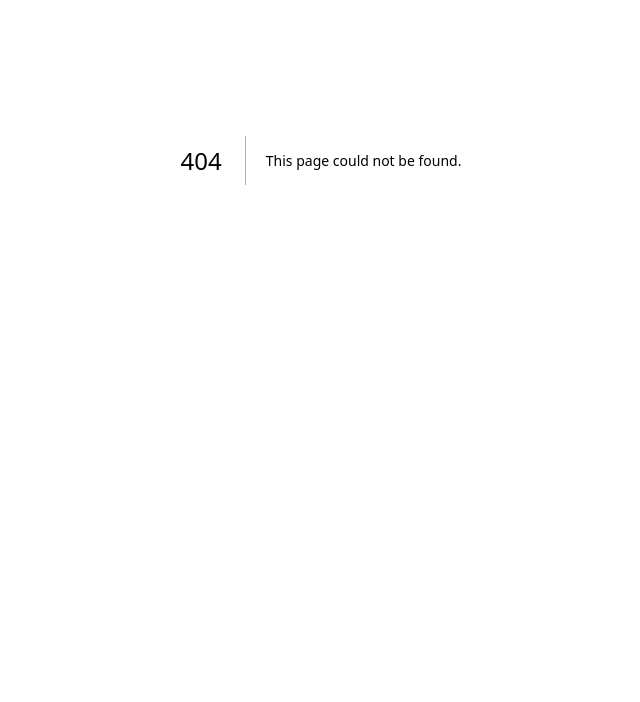
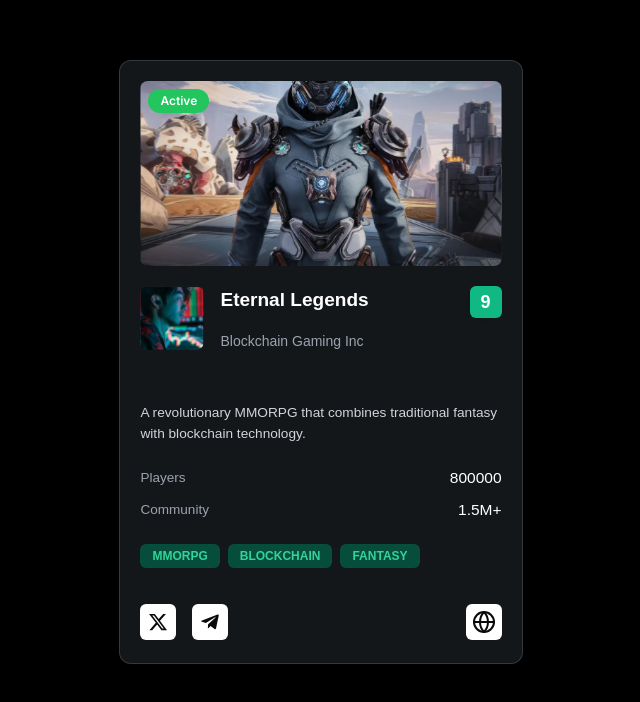
Before and after one commit to ryzen-xp/arcadis, a Next.js app in the folder apps/webapp/: page /testpage in a window 1280 px wide. Before the commit this address had no page. Shown: the part 240-942 px from the top of the page, without its empty margins (319-959 px from the left). Before the commit the page ends 800 px from the top, so only its background shows below. Built offline with nearby package versions, Linux system fonts and the light colour scheme.

Commit message:
Feat reusable game card

```diff
--- a/apps/webapp/app/layout.tsx
+++ b/apps/webapp/app/layout.tsx
@@ -1,30 +1,37 @@
-import type { Metadata } from 'next'
-import { Geist, Geist_Mono } from 'next/font/google'
-import './globals.css'
+import type { Metadata } from "next";
+import { Geist, Geist_Mono, Inter } from "next/font/google";
+import "./globals.css";
 
 const geistSans = Geist({
-	variable: '--font-geist-sans',
-	subsets: ['latin'],
-})
+  variable: "--font-geist-sans",
+  subsets: ["latin"],
+});
 
 const geistMono = Geist_Mono({
-	variable: '--font-geist-mono',
-	subsets: ['latin'],
-})
+  variable: "--font-geist-mono",
+  subsets: ["latin"],
+});
+
+const inter = Inter({
+  variable: "--font-inter",
+  subsets: ["latin"],
+});
 
 export const metadata: Metadata = {
-	title: 'Create Next App',
-	description: 'Generated by create next app',
-}
+  title: "Create Next App",
+  description: "Generated by create next app",
+};
 
 export default function RootLayout({
-	children,
-}: Readonly<{
-	children: React.ReactNode
-}>) {
-	return (
-		<html lang="en">
-			<body className={`${geistSans.variable} ${geistMono.variable} antialiased`}>{children}</body>
-		</html>
-	)
+  children,
+}: Readonly<{ children: React.ReactNode }>) {
+  return (
+    <html lang="en">
+      <body
+        className={`${geistSans.variable} ${geistMono.variable} ${inter.variable} antialiased`}
+      >
+        {children}
+      </body>
+    </html>
+  );
 }
--- /dev/null
+++ b/apps/webapp/app/testpage/page.tsx
@@ -0,0 +1,28 @@
+import GameCard from "@/components/ui/GameCard";
+
+
+
+const Page = () => {
+    return (
+        <div className="w-full min-h-screen flex items-center justify-center p-[300px] bg-black " >
+        <GameCard
+        rating = {9}
+        status = "Active"
+        bannerImage = "/eternal-legends.svg"
+        gameIcon = "/publisherImage.svg"
+        title = "Eternal Legends"
+        developer = "Blockchain Gaming Inc"
+        description = "A revolutionary MMORPG that combines traditional fantasy with blockchain technology."
+        players = {800000}
+        comMembers = {1.5}
+        xLink = "https://x.com/home"
+        tgLink = "https://x.com/home"
+        webLink = "https://x.com/home"
+        tags={["MMORPG", "BLOCKCHAIN", "FANTASY"]}
+        />
+        </div>
+    )
+}
+
+
+export default Page;
--- /dev/null
+++ b/apps/webapp/components/ui/GameCard.tsx
@@ -0,0 +1,146 @@
+import { Globe } from "lucide-react";
+import Image from "next/image";
+import { FaTelegramPlane } from "react-icons/fa";
+import { FaXTwitter } from "react-icons/fa6";
+
+const Badge = ({
+  children,
+  className,
+}: {
+  children: React.ReactNode;
+  className?: string;
+}) => (
+  <span className={`px-3 py-1 rounded-[6px] text-xs font-semibold ${className}`}>
+    {children}
+  </span>
+);
+
+const Card = ({
+  children,
+  className,
+}: {
+  children: React.ReactNode;
+  className?: string;
+}) => (
+  <div
+    className={`bg-[#BFDBFE1A] border-[1px] border-[#F3F4F626] p-5 rounded-xl min-w-[300px] md:w-[403.11px] h-[603.87px]  text-white ${className}`}
+  >
+    {children}
+  </div>
+);
+
+const CardContent = ({
+  children,
+  className,
+}: {
+  children: React.ReactNode;
+  className?: string;
+}) => <div className={`mt-4 ${className}`}>{children}</div>;
+
+interface GameCardProps {
+  rating: number;
+  status: string;
+  bannerImage: string;
+  gameIcon: string;
+  title: string;
+  developer: string;
+  description: string;
+  players: number;
+  comMembers: number;
+  xLink: string;
+  tgLink: string;
+  webLink: string;
+  tags: string[];
+}
+
+const GameCard: React.FC<GameCardProps> = ({
+  rating,
+  status,
+  bannerImage,
+  gameIcon,
+  title,
+  developer,
+  description,
+  players,
+  comMembers,
+  xLink,
+  tgLink,
+  webLink,
+  tags,
+}) => {
+  return (
+    <Card  >
+      <div className="relative font-sans flex items-center justify-center mb-5 h-[33%] ">
+        <img
+          src={bannerImage}
+          alt="Game Banner"
+          className="rounded-lg w-full h-full object-cover"
+        />
+        <Badge className="absolute top-2 left-2 bg-[#22C55E] text-white px-3 py-1 rounded-full text-sm">
+          {status}
+        </Badge>
+      </div>
+
+      <CardContent>
+        <div className="flex items-start gap-4">
+          <Image
+            src={gameIcon}
+            alt="Game Avatar"
+            height={100}
+            width={100}
+            className="w-16 h-16 rounded-lg object-cover"
+          />
+          <div className="flex-1 flex flex-col gap-4 mb-10 ">
+            <h3 className="text-[19.06px] text-white font-bold">{title} </h3>
+            <p className="text-[#9CA3AF] font-normal text-[13.63px] text-sm">{developer} </p>
+          </div>
+
+
+
+          <div className="bg-[#10B981]  shadow-[0px_1px_3px_0px_#0000001A] text-white w-8 h-8 flex items-center justify-center rounded-md text-lg font-bold">
+            {rating}
+          </div>
+        </div>
+
+        <p className=" text-[13.67px] text-[#D1D5DB] font-normal mt-3 mb-6">{description}</p>
+
+        <div className="flex flex-col items-start gap-2 w-full justify-between ">
+          <div className="w-full flex justify-between text-gray-400 text-sm">
+            <span className="text-[#9CA3AF] text-[13.56px] font-normal " >Players</span>
+            <span className="text-white text-[15.5px] font-medium">{players} </span>
+          </div>
+          <div className="w-full flex justify-between text-gray-400 text-sm mt-1">
+            <span className="text-[#9CA3AF] text-[13.56px] font-normal ">Community</span>
+            <span className="text-white text-[15.5px] font-medium">{comMembers}M+</span>
+          </div>
+        </div>
+
+        <div className="flex gap-2 mt-6">
+          {tags.map((tag, index) => (
+            <Badge key={index} className="bg-[#064E3B] text-[#34D399] ">
+              {" "}
+              {tag}{" "}
+            </Badge>
+          ))}
+        </div>
+
+        <div className="flex items-center gap-4 mt-9 text-[#0A0A0A]   text-xl">
+          <a href={xLink} className="w-9 h-9 bg-white rounded-[6px] flex justify-center items-center " >
+            {" "}
+            <FaXTwitter className="cursor-pointer " />{" "}
+          </a>
+          <a href={tgLink} className="w-9 h-9 bg-white rounded-[6px] flex justify-center items-center " >
+            <FaTelegramPlane className="cursor-pointer " />
+          </a>
+          <a href={webLink} className="ml-auto w-9 h-9 bg-white rounded-[6px] flex justify-center items-center " >
+            <Globe className="cursor-pointer " />
+          </a>
+
+
+        </div>
+      </CardContent>
+    </Card>
+  );
+};
+
+export default GameCard;
--- a/apps/webapp/package.json
+++ b/apps/webapp/package.json
@@ -17,6 +17,7 @@
 		"next": "15.1.7",
 		"react": "^19.0.0",
 		"react-dom": "^19.0.0",
+		"react-icons": "^5.5.0",
 		"tailwind-merge": "^3.0.1",
 		"tailwindcss-animate": "^1.0.7"
 	},
--- a/apps/webapp/tailwind.config.ts
+++ b/apps/webapp/tailwind.config.ts
@@ -18,6 +18,11 @@ export default {
 			},
 		},
 		extend: {
+			fontFamily: {
+				sans: ["var(--font-inter)", "sans-serif"],
+				geist: ["var(--font-geist-sans)", "sans-serif"],
+				mono: ["var(--font-geist-mono)", "monospace"],
+			  },
 			colors: {
 				background: 'hsl(var(--background))',
 				foreground: 'hsl(var(--foreground))',
@@ -59,6 +64,7 @@ export default {
 					'4': 'hsl(var(--chart-4))',
 					'5': 'hsl(var(--chart-5))',
 				},
+
 			},
 			borderRadius: {
 				lg: 'var(--radius)',
```
Also changed, not shown: apps/webapp/public/eternal-legends.svg (added), apps/webapp/public/publisherImage.svg (added).
